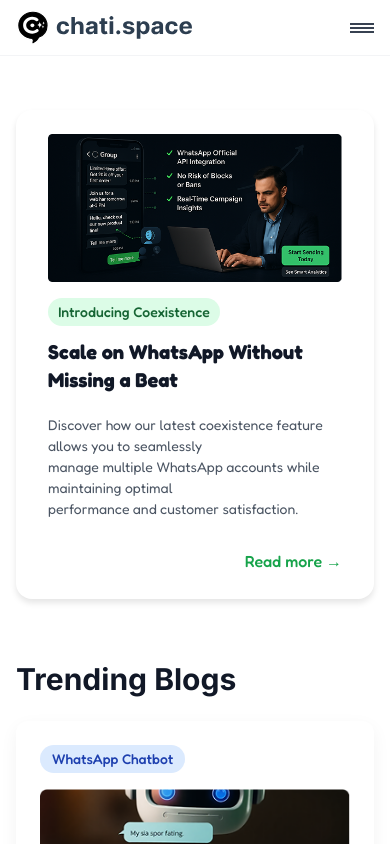
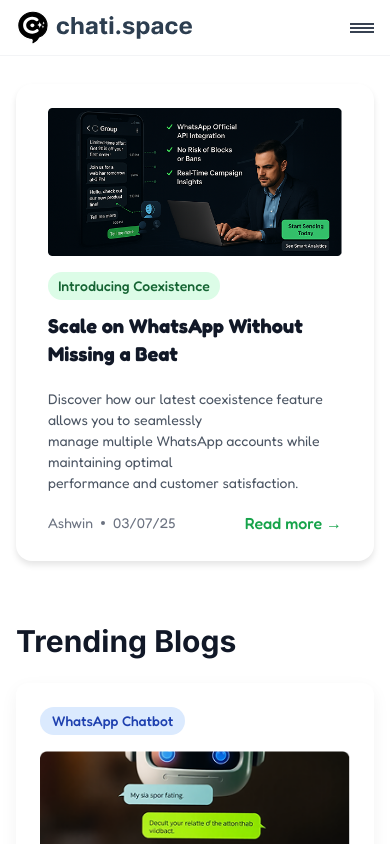
Before and after one commit to AQuadic/chat.space_nextjs, a Next.js app: page /resources/blog in a window 390 px wide. Shown: the top 844 px of the page. Built offline with nearby package versions, Linux system fonts and the light colour scheme.

Commit message:
adds missing text

```diff
--- a/src/components/resources/blogs/BlogeHero.tsx
+++ b/src/components/resources/blogs/BlogeHero.tsx
@@ -1,27 +1,46 @@
-import React from 'react'
-import blogHero from '../../../../public/images/resources/blogHero.png'
-import Image from 'next/image'
-import Link from 'next/link'
+import React from "react";
+import blogHero from "../../../../public/images/resources/blogHero.png";
+import Image from "next/image";
+import Link from "next/link";
 const BlogeHero = () => {
   return (
-        <section className='container py-[54px] pb-3'>
-            <div className='w-full h-full rounded-[16px] py-6 px-8 flex lg:flex-row flex-col justify-between gap-4'
-                style={{boxShadow: '0px 4px 6px 0px #0000001A'}}
+    <section className="container py-[28px] sm:py-[54px] pb-3">
+      <div
+        className="w-full h-full rounded-[16px] py-6 px-8 flex lg:flex-row flex-col justify-between gap-4"
+        style={{ boxShadow: "0px 4px 6px 0px #0000001A" }}
       >
-                <Image src={blogHero} alt='blog hero' />
+        <Image src={blogHero} alt="blog hero" />
         <div>
-                    <div className='w-[172px] h-7 bg-[#DCFCE7] rounded-full flex items-center justify-center'>
-                        <p className='text-[#166534] text-sm font-medium'>Introducing Coexistence</p>
+          <div className="w-[172px] h-7 bg-[#DCFCE7] rounded-full flex items-center justify-center">
+            <p className="text-[#166534] text-sm font-medium">
+              Introducing Coexistence
+            </p>
           </div>
-                    <h2 className='text-[#111827] md:text-[30px] text-xl font-bold mt-3'>Scale on WhatsApp Without <br /> Missing a Beat</h2>
-                    <p className='text-[#4B5563] md:text-base text-sm font-normal leading-[150%] mt-5'>Discover how our latest coexistence feature allows you to seamlessly <br /> manage multiple WhatsApp accounts while maintaining optimal <br /> performance and customer satisfaction.</p>
-                    <div className='mt-7 text-right'>
-                        <Link href='/' className='text-[#16A34A] text-base font-medium leading-7'>Read more →</Link>
+          <h2 className="text-[#111827] md:text-[30px] text-xl font-bold mt-3">
+            Scale on WhatsApp Without <br /> Missing a Beat
+          </h2>
+          <p className="text-[#4B5563] md:text-base text-sm font-normal leading-[150%] mt-5">
+            Discover how our latest coexistence feature allows you to seamlessly{" "}
+            <br /> manage multiple WhatsApp accounts while maintaining optimal{" "}
+            <br /> performance and customer satisfaction.
+          </p>
+          <div className="flex items-center justify-between mt-4 sm:mt-7">
+            <div className="flex items-center gap-2 text-[#6B7280] text-sm font-normal">
+              <span>Ashwin</span>
+              <div className="w-1 h-1 rounded-full bg-[#6B7280]"></div>
+              <span>03/07/25</span>
+            </div>
+            <Link
+              href="/"
+              className="text-[#16A34A] text-base font-medium leading-7"
+            >
+              Read more →
+            </Link>
           </div>
         </div>
       </div>
     </section>
-    )
-}
+  );
+};
 
-export default BlogeHero
+export default BlogeHero;
```
Lines whose indentation alone changed are shown as unchanged.
